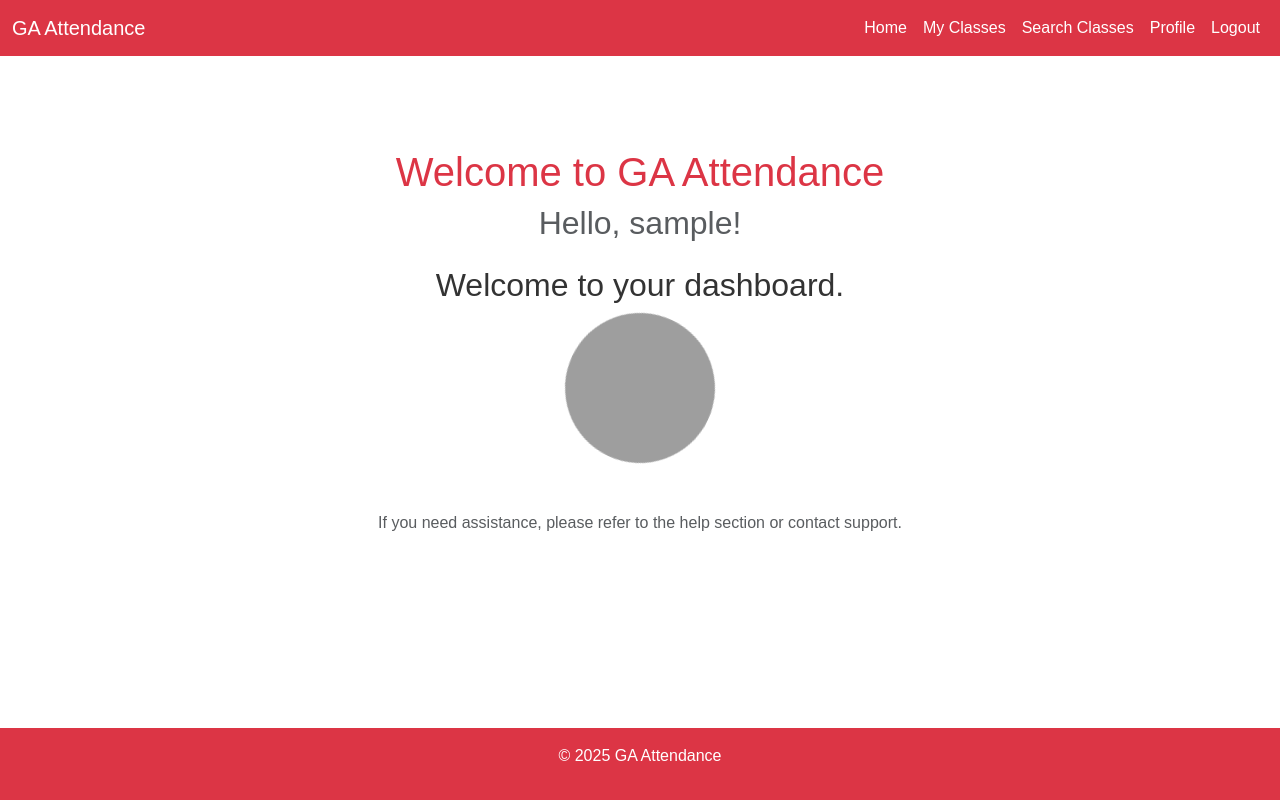
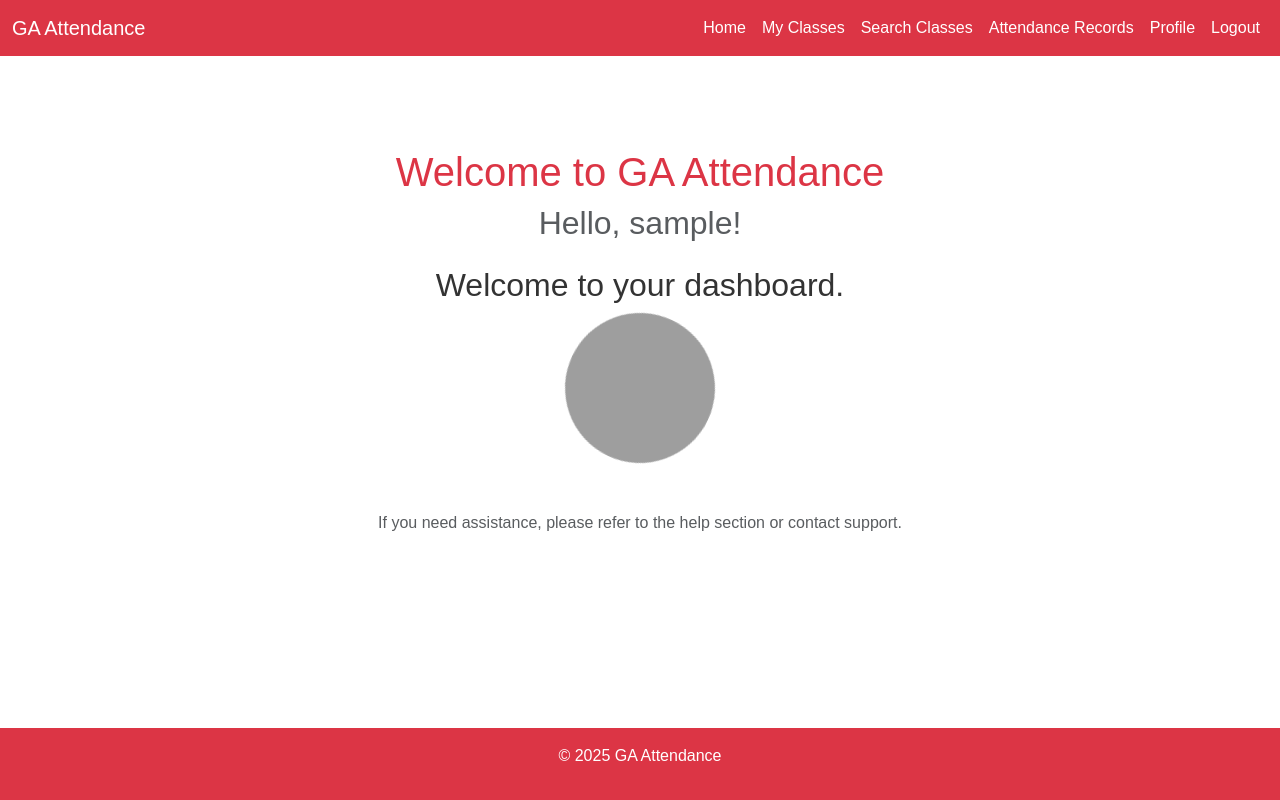
Before and after one commit to Sabretooth2438/GA_Attendance, a Django app: page / in a window 1280 px wide. Run offline with Django 5.2, Linux system fonts and the light colour scheme; the visitor is signed in with stand-in values (Sample User, id 1); grey boxes are pictures that could not be loaded.

Commit message:
Enhance navigation with dynamic join request notifications and lateness warnings for users

```diff
--- a/main_app/templates/nav.html
+++ b/main_app/templates/nav.html
@@ -9,6 +9,7 @@
                 <li class="nav-item">
                     <a class="nav-link text-white" href="{% url 'home' %}">Home</a>
                 </li>
+
                 {% if user.is_authenticated %}
                     {% if user.profile and user.profile.role == 'Teacher' %}
                         <li class="nav-item">
@@ -17,7 +18,17 @@
                         <li class="nav-item">
                             <a class="nav-link text-white" href="{% url 'manage_classes' %}">Manage Classes</a>
                         </li>
+                        {% with user.profile.pending_requests|length as pending_count %}
+                            {% if pending_count > 0 %}
+                                <li class="nav-item notification-indicator">
+                                    <a class="nav-link text-warning" href="{% url 'manage_join_requests' pk=some_class.pk %}">
+                                        Join Requests ({{ pending_count }})
+                                    </a>
+                                </li>
+                            {% endif %}
+                        {% endwith %}
                     {% endif %}
+
                     {% if user.profile and user.profile.role == 'Student' %}
                         <li class="nav-item">
                             <a class="nav-link text-white" href="{% url 'view_classes' %}">My Classes</a>
@@ -25,14 +36,23 @@
                         <li class="nav-item">
                             <a class="nav-link text-white" href="{% url 'search_classes' %}">Search Classes</a>
                         </li>
+                        <li class="nav-item">
+                            <a class="nav-link text-white" href="{% url 'student_attendance_records' %}">Attendance Records</a>
+                        </li>
+                        {% if user.profile.late_warning %}
+                            <li class="nav-item">
+                                <span class="text-warning">⚠ You have received a lateness warning!</span>
+                            </li>
+                        {% endif %}
                     {% endif %}
+
                     <li class="nav-item">
                         <a class="nav-link text-white" href="{% url 'profile' %}">Profile</a>
                     </li>
                     <li class="nav-item">
                         <form method="post" action="{% url 'logout' %}" class="d-inline">
                             {% csrf_token %}
-                            <button type="submit" class="text-white nav-link">Logout</button>
+                            <button type="submit" class="nav-link text-white">Logout</button>
                         </form>
                     </li>
                 {% else %}
```
